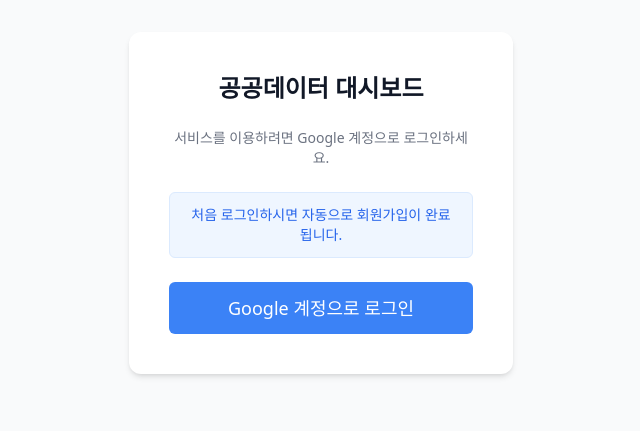
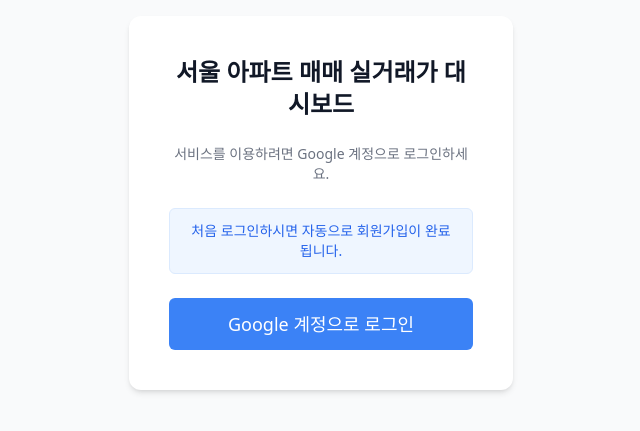
Before and after one commit to dev-keyman/opendata-dashboard-vercel, a Next.js app: page /login in a window 1280 px wide. Shown: the part 197-628 px from the top of the page, without its empty margins (319-959 px from the left). Built offline with nearby package versions, Linux system fonts and the light colour scheme.

Commit message:
fix: update login page title to 서울 아파트 매매 실거래가 대시보드

```diff
--- a/app/login/page.tsx
+++ b/app/login/page.tsx
@@ -15,7 +15,7 @@
   return (
     <main className="min-h-screen flex flex-col items-center justify-center p-8 gap-6 bg-gray-50">
       <div className="bg-white rounded-xl shadow-md p-10 flex flex-col items-center gap-6 w-full max-w-sm">
-        <h1 className="text-2xl font-bold text-gray-900">공공데이터 대시보드</h1>
+        <h1 className="text-2xl font-bold text-gray-900 text-center">서울 아파트 매매 실거래가 대시보드</h1>
         <p className="text-sm text-gray-500 text-center">
           서비스를 이용하려면 Google 계정으로 로그인하세요.
         </p>
```
